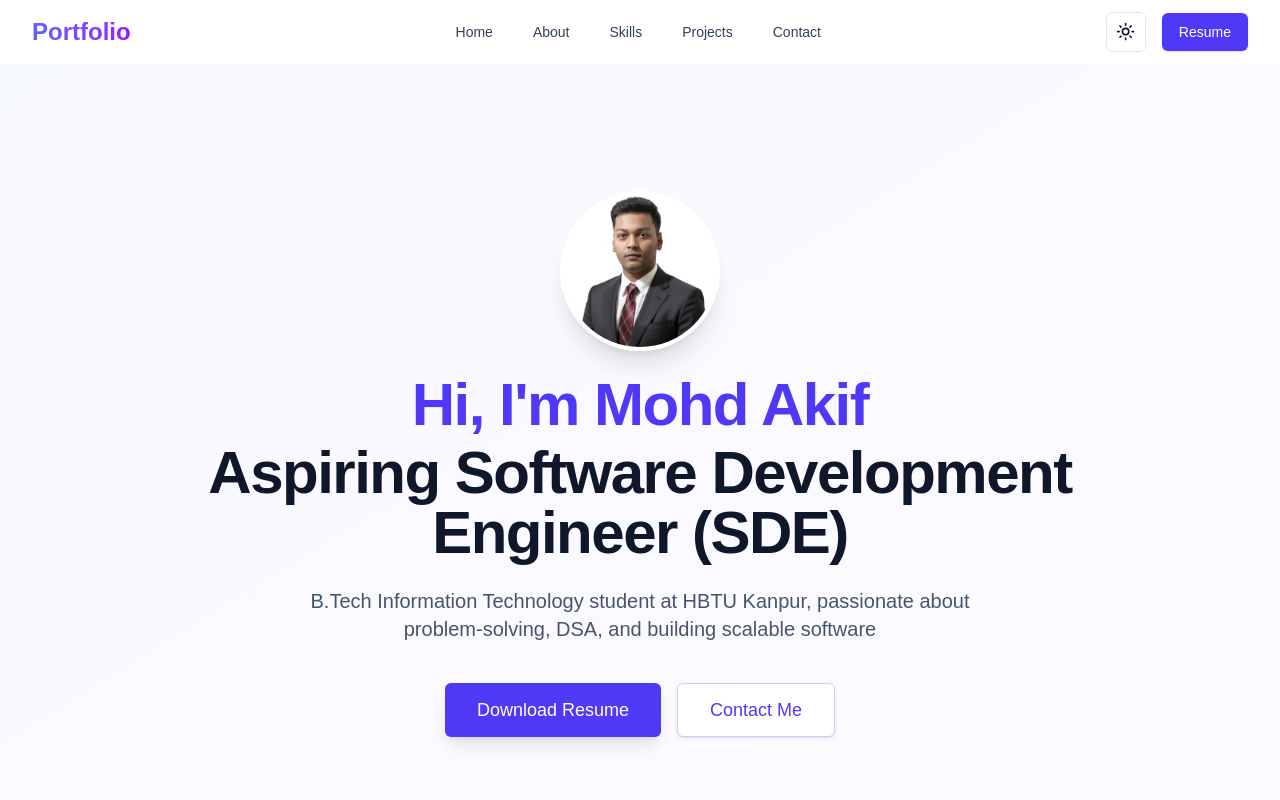
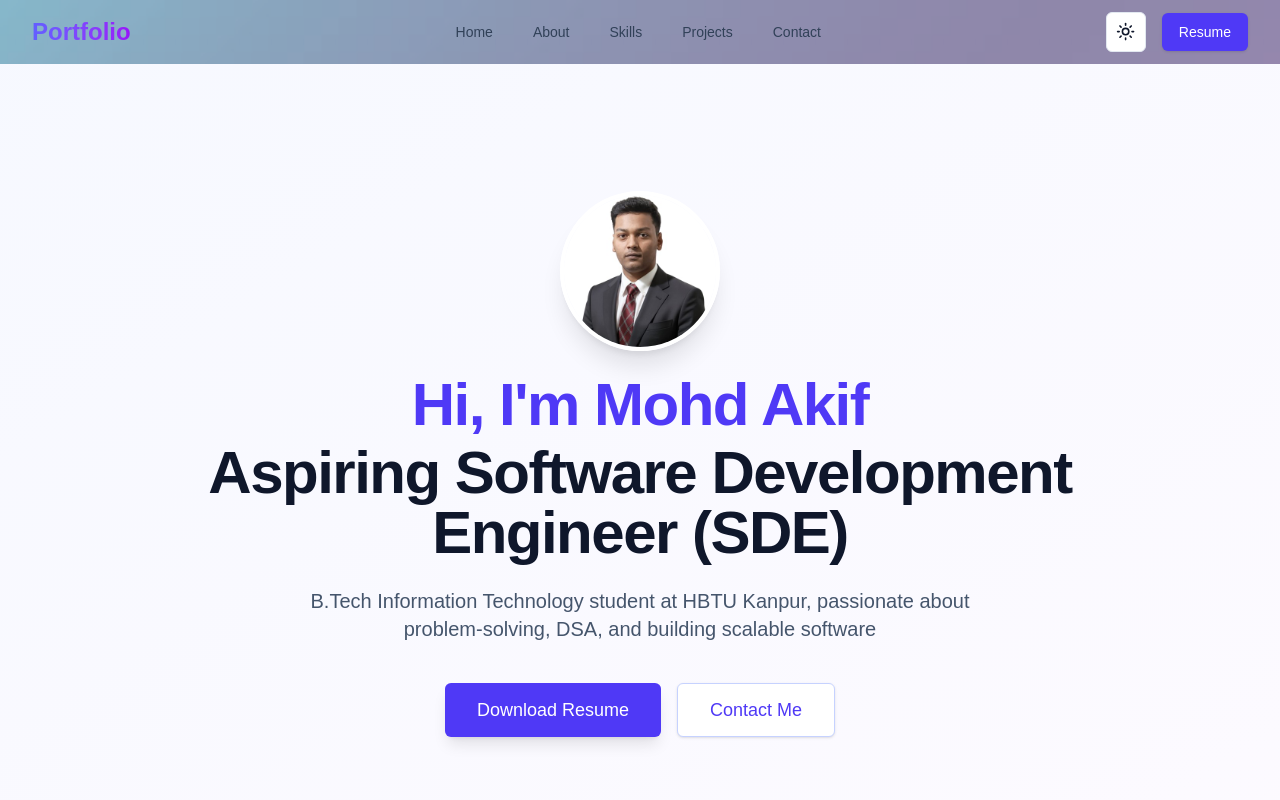
Before and after one commit to makif0456-cloud/portfolio, a Next.js app: page / in a window 1280 px wide. Shown: the top 800 px of the page. Built offline with nearby package versions, Linux system fonts and the light colour scheme.

Commit message:
Add BackgroundElements component to layout

```diff
--- a/src/app/layout.tsx
+++ b/src/app/layout.tsx
@@ -5,6 +5,7 @@ import { ThemeProvider } from "@/components/ThemeProvider";
 import { Navbar } from "@/components/Navbar";
 import { Footer } from "@/components/Footer";
 
+import { BackgroundElements } from "@/components/BackgroundElements";
 import { portfolioData } from "@/data";
 
 const geistSans = Geist({
@@ -56,8 +57,9 @@ export default function RootLayout({
           enableSystem
           disableTransitionOnChange
         >
+          <BackgroundElements />
           <Navbar />
-          <main className="min-h-screen pt-16 bg-white dark:bg-slate-950 transition-colors duration-300">
+          <main className="min-h-screen pt-16 bg-transparent relative z-10">
             {children}
           </main>
           <Footer />
```
